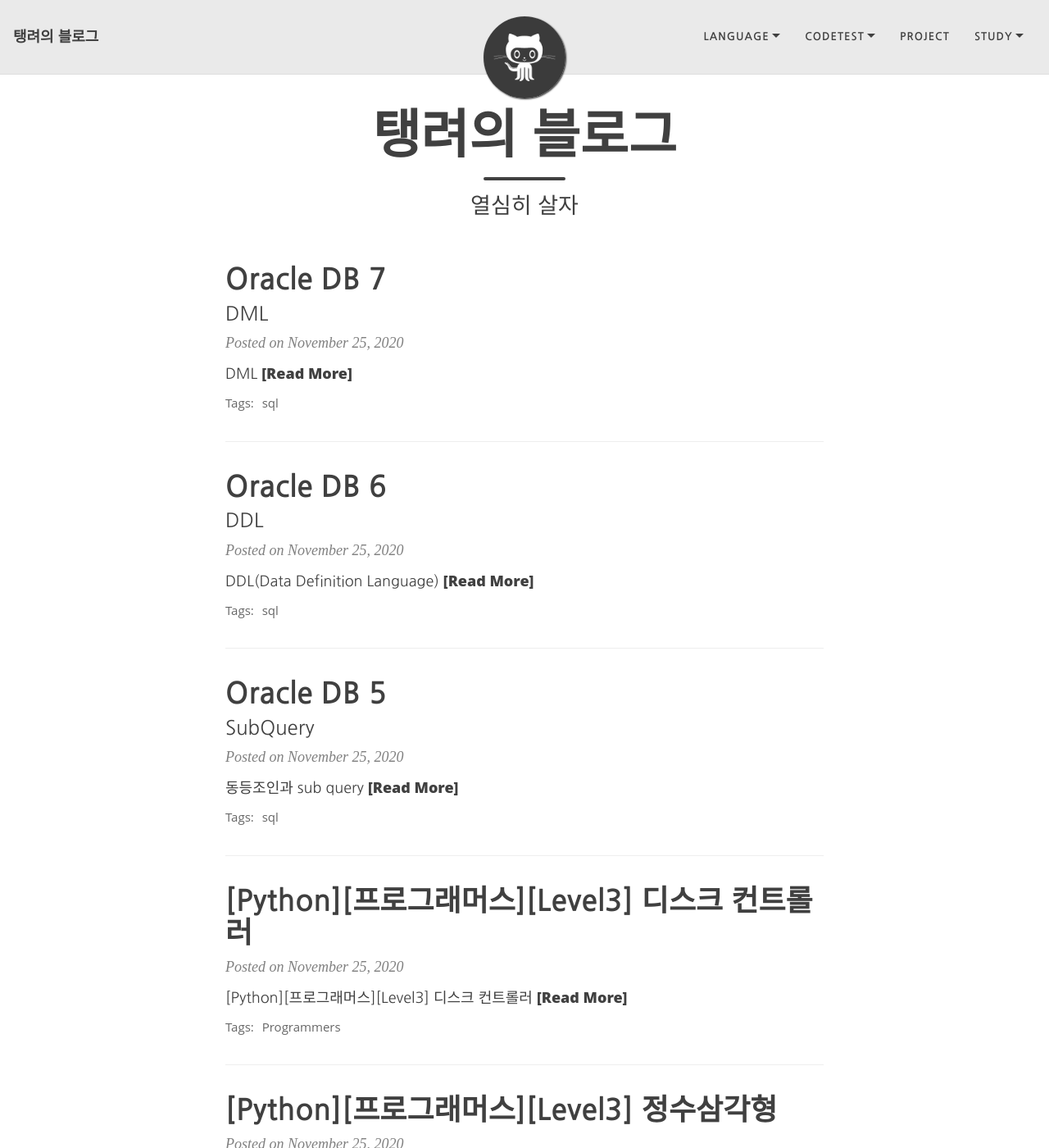
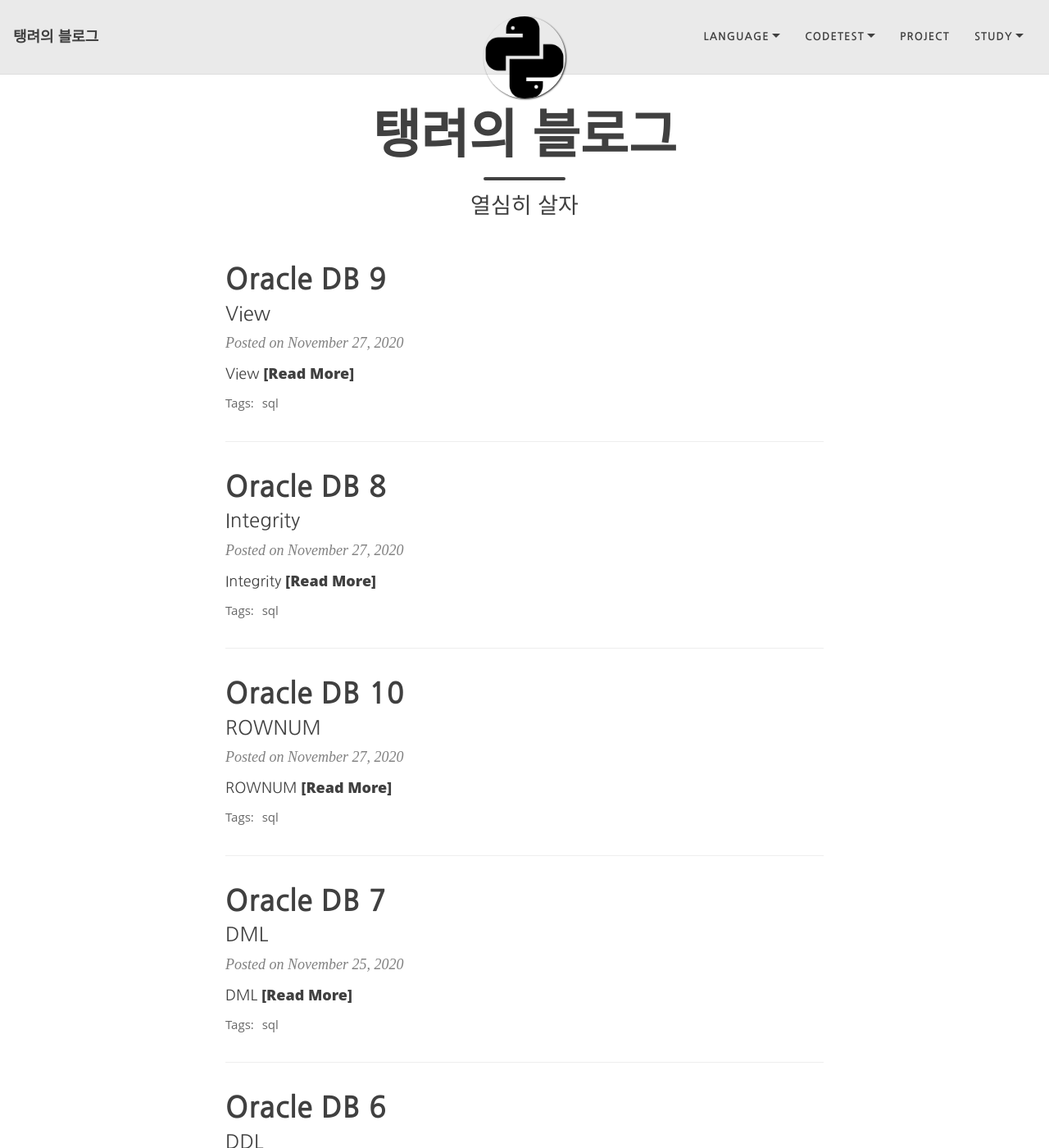
Before and after one commit to Ta-Ye/Ta-Ye.github.io, a Jekyll site: the page built from index.html, in a window 1280 px wide and 1400 px high. Shown: the whole window at 82% size. Built offline with Jekyll 4.4.1, drawn with Linux system fonts in a browser that asks for light colours; nearby versions of some CDN libraries; the list of posts is cut into pages by our own code; some of the changed lines change nothing that is shown; some of the changed text lies outside the part shown.

Commit message:
add sql 8,9,10

````diff
--- a/_config.yml
+++ b/_config.yml
@@ -18,7 +18,6 @@ navbar-links:
     - Sql: "Sql"
   Codetest:
     - Programmers: "Programmers"
-    - Oncoder:
   Project:
 
   Study:
@@ -30,7 +29,7 @@ navbar-links:
 
 # Image to show in the navigation bar - works best with a square image
 # Remove this parameter if you don't want an image in the navbar
-avatar: "/assets/img/avatar-icon.png"
+avatar: "/assets/img/snake.png"
 
 # By default, the image is cut into a circle. You can disable this behaviour by setting 'round-avatar: false'
 round-avatar: true
--- /dev/null
+++ b/_posts/2020-11-27-sql10.md
@@ -0,0 +1,69 @@
+---
+layout: post
+title: Oracle DB 10
+subtitle: ROWNUM
+tags: [sql]
+comments: true
+---
+
+
+## ROWNUM
+
+<br>
+
+oracle 자체적으로 제공하는 컬럼
+table 당 무조건 자동 생성
+검색 시 검색된 데이터 순서대로 rownum값 자동 반영(1부터 시작)
+
+primary key에 ROWNUM이 종속
+
+- column 정렬과 ROWNUM
+
+```sql
+-- primary key로 정렬
+-- 오름차순, 내림차순 모두 rownum은 1 ~ 길이
+select rownum, deptno
+from dept
+order by deptno desc;
+
+select rownum, deptno
+from dept
+order by deptno asc;
+
+-- primary key가 아닌 column으로 정렬
+-- primary key에 해당하는 rownum으로 보여짐
+select rownum, dname
+from dept
+order by dname asc;
+
+select rownum, dname
+from dept
+order by dname desc;
+```
+
+<br>
+
+- ROWNUM을 기준으로 값 받아오기
+
+```sql
+-- rownum = 1 : 가능
+-- rownum = over(1) : 불가능
+
+-- rownum < num : 가능
+-- rownum > num : 불가능
+
+--primary key
+select rownum, detpno
+from dept
+where rownum<3
+order by detpno asc;
+
+--primary key가 아닌 column
+--subquery를 활용
+select rownum, dname
+from(
+		select dname
+		from dname
+		order by dname asc
+)where rownum<3;
+```
--- /dev/null
+++ b/_posts/2020-11-27-sql8.md
@@ -0,0 +1,134 @@
+---
+layout: post
+title: Oracle DB 8
+subtitle: Integrity
+tags: [sql]
+comments: true
+---
+
+## Integrity
+
+DB 자체적으로 강제적인 제약 사항 설정
+
+<br>
+
+### 제약 조건 종류
+
+---
+
+- primary key — 기본키, 중복불가, null불가, 데이터들 구분을 위한 핵심 데이터
+- not null — null 불가
+- unique — 중복 불가
+- check — table 생성 시 규정한 범위의 데이터만 저장 가능
+- default — 초기 값 부여
+- foreign key — 다른 table의 pk를 참조하는 데이터 pk에 없는 값을 저장할 수 없음
+
+<br>
+
+### user_constraints (제약 조건 정보 보유 table)
+
+---
+
+```sql
+-- 제약 정보 보기
+select constraint_name, constraint_type, table_name
+from user_contraints;
+/*
+		CO : constraint_type
+		P : PK
+		R : FK
+		C : 제약조건
+*/
+```
+
+<br>
+
+### 제약 조건 달기
+
+---
+
+```sql
+-- table 생성하면서 달기
+-- column명 데이터타입 제약조건
+-- column명 데이터타입 constraint 제약조건주석 제약조건
+create  table emp02(
+	deptno number(4) constraint emp02_deptno_PK primary key,
+	empno number(4) constraint emp02_empno_nn not null,
+	ename varchar2(10) constraint emp02_ename_u unique,
+	age number(3) constraint emp01_age_ck check (age between 1 and 100),
+	gender char(1) constraint emp01_gender_ck check (gender='F' or gender='M'),
+	sal number(4) default 0
+);
+
+-- FK 달기
+-- column명 데이터타입 constraint 제약조건주석 references 부모테이블(PK)
+create table orders(
+	customer_id varchar2(4) constraint custromer_fk references customers(customer_id)
+);
+
+-- table 단위
+create table emp02(
+	empno number(4),
+	ename varchar2(20) not null,
+	deptno number(2),
+	constraint emp02_empno_fk foreign key (deptno) references dept(deptno),
+	constraint emp02_empno_pk primary key (empno)
+);
+```
+
+<br>
+
+### 제약 조건 추가하기
+
+---
+
+```sql
+create table dept01 as select * from dept;
+create table emp01 as select * from emp;
+
+-- 복제를 해도 제약조건은 복제 불가
+select table_name, constraint_type, constraint_name
+from user_constraints
+where table_name='DEPT01';
+
+-- dept와 emp처럼 제약조건 추가하기
+alter table dept01
+add constraint dept01_deptno_pk primary key(deptno);
+
+alter table emp01
+add constraint emp01_empno_pk primary key(empno);
+
+--FK 추가하기
+alter table emp01
+add constraint fk_deptno_emp01
+foreign key(deptno) references dept01(deptno);
+```
+
+<br>
+
+### 제약 조건 삭제하기
+
+---
+
+```sql
+alter table emp01
+drop constraint emp01_empno_pk;
+```
+
+<br>
+
+### Foreign Key 무시하고 삭제
+
+---
+
+```sql
+-- 자식이 사용하지 않는 데이터 삭제 (가능)
+delete from dept01 where deptno=40;
+
+-- 자식이 사용하고 있는 데이터 삭제 (불가능)
+delete from dept01 where deptno=30;
+
+-- 자식관계 끊고 테이블 삭제
+-- 자식 테이블의 FK 제약조건도 사라짐
+drop table dept01 cascade constraint;
+```
--- /dev/null
+++ b/_posts/2020-11-27-sql9.md
@@ -0,0 +1,48 @@
+---
+layout: post
+title: Oracle DB 9
+subtitle: View
+tags: [sql]
+comments: true
+---
+
+## View
+
+- 물리적으로는 미 존재, 단 논리적(존재하는 table들에 종속적인 가상 table)으로 존재
+- 보안 상의 이유로 주로 사용된다.
+- admin 계정으로 생성 가능
+
+<br>
+
+```sql
+connect 관리자 계정/ 관리자 비밀번호
+
+-- view 생성 권한 부여
+grant create view to SCOTT;
+
+-- view 생성
+create view dept01_v
+as select * from dept01;
+
+-- 특정 column 제외하고 view 생성
+create view emp01_v
+as select empno, ename, job
+from emp;
+
+-- view 만 수정해도 원본 table의 데이터가 동기화
+-- DML은 view에 적용 가능, 원본 table에도 적용
+select * from dept01_v;
+insert into dept01_v values(50, '교육부', '홍대');
+update dept01_v set loc='마포' where deptno=50;
+delete from dept01_v where deptno=50;
+
+-- 두개의 table을 합쳐서 view로 생성
+create view emp01_dept01_v
+as select empno, ename, e.deptno, loc
+from emp01 e, dept01 d
+where e.deptno=d.deptno;
+
+-- user_views : view들이 모여 있는 곳
+select * from user_views;
+desc user_views;
+```
````
Also changed, not shown: README.md, assets/img/snake.png (added).
